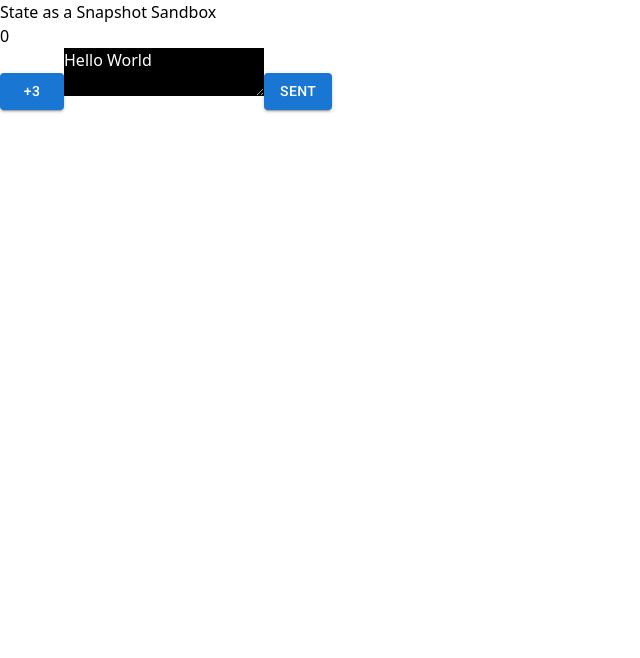
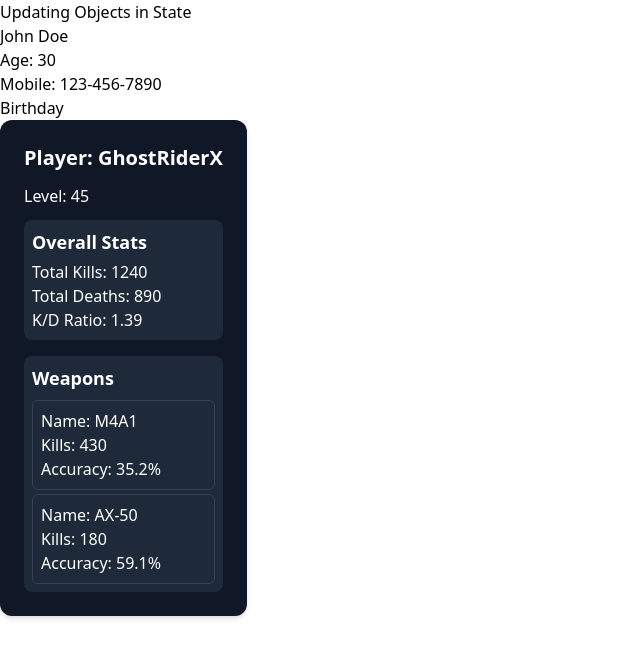
Before and after one commit to ajmaljaleel458/LearnReact, a React (Vite) app: page / in a window 1280 px wide. Shown: the top 658 px of the page, without its empty margins (0-640 px from the left). Built offline with nearby package versions, Linux system fonts and the light colour scheme.

Commit message:
feat: add use-immer dependency and implement Person and PlayerStatsViewer components for state management

```diff
--- a/package.json
+++ b/package.json
@@ -18,7 +18,8 @@
     "@tailwindcss/vite": "^4.1.14",
     "react": "^19.1.1",
     "react-dom": "^19.1.1",
-    "tailwindcss": "^4.1.14"
+    "tailwindcss": "^4.1.14",
+    "use-immer": "^0.11.0"
   },
   "devDependencies": {
     "@eslint/js": "^9.36.0",
--- a/src/samples/adding-interactivity/App.tsx
+++ b/src/samples/adding-interactivity/App.tsx
@@ -1,4 +1,4 @@
-import Index from "./state-as-a-snapshot/Index";
+import Index from "./updating-objects-in-state/Index";
 
 export default function App() {
   return (
--- /dev/null
+++ b/src/samples/adding-interactivity/updating-objects-in-state/Index.tsx
@@ -0,0 +1,12 @@
+import Person from "./components/Person";
+import PlayerStatsViewer from "./components/PlayerStatsViewer";
+
+export default function Index() {
+  return (
+    <div>
+      Updating Objects in State
+      <Person />
+      <PlayerStatsViewer />
+    </div>
+  );
+}
--- /dev/null
+++ b/src/samples/adding-interactivity/updating-objects-in-state/components/Person.tsx
@@ -0,0 +1,29 @@
+import { useState } from "react";
+
+type Props = {};
+
+type Person = {
+  name: string;
+  age: number;
+  mobile: string;
+};
+
+function Person({}: Props) {
+  const [person, setPerson] = useState<Person>({
+    name: "John Doe",
+    age: 30,
+    mobile: "123-456-7890",
+  });
+  return (
+    <div>
+      <h2>{person.name}</h2>
+      <p>Age: {person.age}</p>
+      <p>Mobile: {person.mobile}</p>
+      <button onClick={() => setPerson({ ...person, age: person.age + 1 })}>
+        Birthday
+      </button>
+    </div>
+  );
+}
+
+export default Person;
--- /dev/null
+++ b/src/samples/adding-interactivity/updating-objects-in-state/components/PlayerStatsViewer.tsx
@@ -0,0 +1,62 @@
+type WeaponStats = {
+  name: string;
+  kills: number;
+  accuracy: number;
+};
+
+type PlayerStats = {
+  username: string;
+  level: number;
+  overall: {
+    totalKills: number;
+    totalDeaths: number;
+    kdRatio: number;
+  };
+  weapons: WeaponStats[];
+};
+
+const player: PlayerStats = {
+  username: "GhostRiderX",
+  level: 45,
+  overall: {
+    totalKills: 1240,
+    totalDeaths: 890,
+    kdRatio: +(1240 / 890).toFixed(2),
+  },
+  weapons: [
+    { name: "M4A1", kills: 430, accuracy: 35.2 },
+    { name: "AX-50", kills: 180, accuracy: 59.1 },
+  ],
+};
+
+export default function PlayerStatsViewer() {
+  return (
+    <div className="p-6 bg-gray-900 text-white rounded-xl shadow-md w-fit">
+      <h2 className="text-xl font-bold mb-3">Player: {player.username}</h2>
+      <p>Level: {player.level}</p>
+
+      <div className="mt-3 p-2 bg-gray-800 rounded-lg">
+        <h3 className="text-lg font-semibold mb-1">Overall Stats</h3>
+        <p>Total Kills: {player.overall.totalKills}</p>
+        <p>Total Deaths: {player.overall.totalDeaths}</p>
+        <p>K/D Ratio: {player.overall.kdRatio}</p>
+      </div>
+
+      <div className="mt-4 p-2 bg-gray-800 rounded-lg">
+        <h3 className="text-lg font-semibold mb-2">Weapons</h3>
+        <ul className="space-y-1">
+          {player.weapons.map((weapon) => (
+            <li
+              key={weapon.name}
+              className="border border-gray-700 p-2 rounded-md"
+            >
+              <p>Name: {weapon.name}</p>
+              <p>Kills: {weapon.kills}</p>
+              <p>Accuracy: {weapon.accuracy}%</p>
+            </li>
+          ))}
+        </ul>
+      </div>
+    </div>
+  );
+}
```
Also changed, not shown: 1 other file (tests, documents, lock files or other folders).
